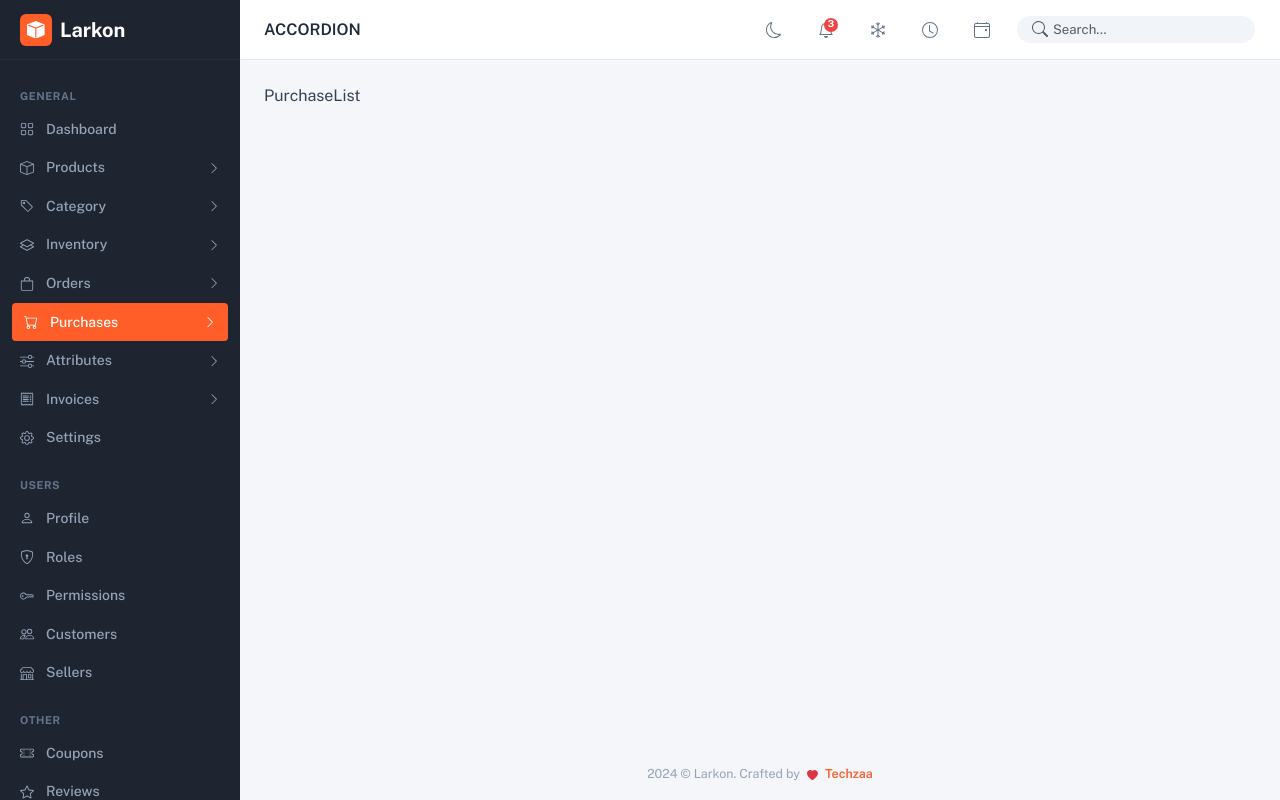
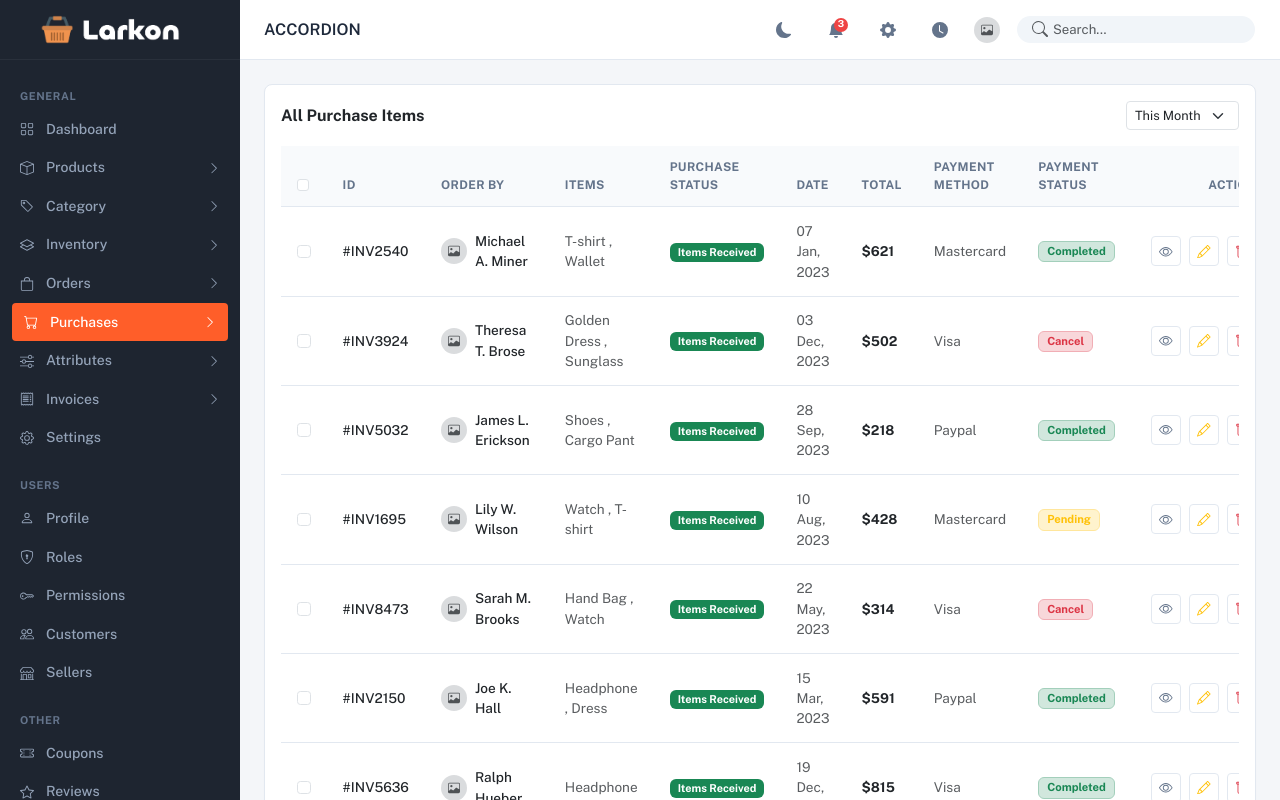
Before and after one commit to Potnuru-Jayavijaygopi/larkonproject, a React (Vite) app: page /purchases/list in a window 1280 px wide. Shown: the top 800 px of the page. Built offline with nearby package versions, Linux system fonts and the light colour scheme.

Commit message:
Added Purchase List Screen

```diff
--- a/src/Components/Header.jsx
+++ b/src/Components/Header.jsx
@@ -1,5 +1,5 @@
 import React from 'react';
-import { BsMoon, BsBell, BsSnow, BsClock, BsCalendar4Event, BsSearch } from 'react-icons/bs';
+import { BsSearch,BsGearFill,BsGear,BsImage, BsClockFill, BsMoonFill,BsBellFill } from 'react-icons/bs';
 
 function Header({ title = 'ACCORDION' }) {
   return (
@@ -11,27 +11,29 @@ function Header({ title = 'ACCORDION' }) {
       <div className="d-flex align-items-center gap-3">
 
         <button className="header-icon-btn" type="button" title="Toggle Theme">
-          <BsMoon />
+          <BsMoonFill />
         </button>
 
 
         <button className="header-icon-btn" type="button" title="Notifications">
-          <BsBell />
+          <BsBellFill />
           <span className="notification-dot">3</span>
         </button>
 
 
         <button className="header-icon-btn" type="button" title="Settings">
-          <BsSnow />
+          <BsGearFill />
         </button>
 
         <button className="header-icon-btn" type="button" title="Schedule">
-          <BsClock />
+          <BsClockFill />
         </button>
 
-        <button className="header-icon-btn" type="button" title="Calendar">
-          <BsCalendar4Event />
+      <div className='rounded-4 bg-secondary bg-opacity-25 d-flex align-items-center justify-content-center flex-shrink-0' style={{width : 26,height : 26}}>
+          <button className="header-icon-btn text-dark opacity-75" type="button" title="Calendar" style={{fontSize : 12}}>
+          <BsImage />
         </button>
+      </div>
 
         <div className="header-search">
           <BsSearch className="position-absolute start-0 ms-3 top-50 translate-middle-y text-muted" />
--- a/src/Components/Sidebar.jsx
+++ b/src/Components/Sidebar.jsx
@@ -1,4 +1,5 @@
 import React, { useState } from 'react';
+import logo from "../assets/logo.png"
 import { NavLink, useLocation, useNavigate } from 'react-router-dom';
 import {
   BsBoxFill,
@@ -66,10 +67,7 @@ function Sidebar() {
           className="logo-text cursor-pointer"
           onClick={(e) => handleStandaloneClick(e, '/')}
         >
-          <span className="logo-icon">
-            <BsBoxFill />
-          </span>
-          Larkon
+          <img src={logo} alt="logo" width="140" style={{marginLeft: 20}} />
         </div>
       </div>
 
--- a/src/Pages/purchases/PurchaseList.jsx
+++ b/src/Pages/purchases/PurchaseList.jsx
@@ -1,9 +1,219 @@
-import React from 'react'
+import React, { useState } from 'react'
+import { BsEye, BsImage, BsPencil, BsTrash } from 'react-icons/bs';
 
-function PurchaseList() {
-  return (
-    <div>PurchaseList</div>
-  )
+
+  const initialPurchases  = [
+    {
+      id : "#INV2540",
+      orderBy : "Michael A. Miner",
+      items : "T-shirt , Wallet",
+      purchaseStatus : "Items Received",
+      date : "07 Jan, 2023",
+      total : "$621",
+      paymentMethod : "Mastercard",
+      paymentStatus : "Completed",
+    },{
+      id : "#INV3924",
+      orderBy : "Theresa T. Brose",
+      items : "Golden Dress , Sunglass",
+      purchaseStatus : "Items Received",
+      date : "03 Dec, 2023",
+      total : "$502",
+      paymentMethod : "Visa",
+      paymentStatus : "Cancel",
+    },{
+      id :"#INV5032",
+      orderBy : "James L. Erickson",
+      items : "Shoes , Cargo Pant",
+      purchaseStatus : "Items Received",
+      date : "28 Sep, 2023",
+      total : "$218",
+      paymentMethod : "Paypal",
+      paymentStatus : "Completed",
+    },{
+      id : "#INV1695",
+      orderBy : "Lily W. Wilson",
+      items : "Watch , T-shirt",
+      purchaseStatus  :"Items Received",
+      date : "10 Aug, 2023",
+      total : "$428",
+      paymentMethod : "Mastercard",
+      paymentStatus : "Pending",
+    },{
+       id : "#INV8473",
+       orderBy : "Sarah M. Brooks",
+       items : "Hand Bag , Watch",
+       purchaseStatus : "Items Received",
+       date : "22 May, 2023",
+       total : "$314",
+       paymentMethod : "Visa",
+       paymentStatus : "Cancel",
+    },{
+      id : "#INV2150",
+      orderBy : "Joe K. Hall",
+      items : "Headphone , Dress",
+      purchaseStatus : "Items Received",
+      date  : "15 Mar, 2023",
+      total : "$591",
+      paymentMethod : "Paypal",
+      paymentStatus : "Completed",
+    },
+    {
+      id : "#INV5636",
+      orderBy : "Ralph Hueber",
+      items : "Headphone",
+      purchaseStatus : "Items Received",
+      date : "19 Dec, 2023",
+      total : "$815",
+      paymentMethod : "Visa",
+      paymentStatus : "Completed",
+
+    },{
+      id : "#INV2940",
+      orderBy : "Sarah Drescher",
+      items : "Cap , Sunglass , Hand Bag",
+      purchaseStatus : "Items Received",
+      date : "11 Jun, 2023",
+      total : "$715",
+      paymentMethod : "Mastercard",
+      paymentStatus : "Completed",
+    },
+    {
+      id :"#INV9027",
+      orderBy : "Leonie Meister",
+      items : "Headphone , T-shirt",
+      purchaseStatus : "Items Received",
+      date : "19 Mar, 2023",
+      total : "$351",
+      paymentMethod : "Paypal",
+      paymentStatus : "Pending",
+    },
+  ];
+  const paymentStatusMap ={
+    Completed : {
+      bg : "bg-success-subtle",
+      text : "text-success",
+      border : "border-success-subtle",
+
+    },
+    Cancel : {
+      bg : "bg-danger-subtle",
+      text : "text-danger",
+      border :"border-danger-subtle",
+    },
+    Pending : {
+      bg : "bg-warning-subtle",
+      text : "text-warning",
+      border : "border-warning-subtle",
+    }
+  };
+  const actionButtons = [
+    {icon : <BsEye/>,title : "View",className : ""},
+    {icon : <BsPencil/>,title : "Edit",className : "text-warning"},
+  ];
+  function PurchaseList() {
+    const [purchases,setPurchases] = useState(initialPurchases);
+    const [selectedIds,setSelectedIds] = useState([]);
+    const[currentPage,setCurrentPage] = useState(1);
+    const handleSelectAll = ({target : {checked}})=>setSelectedIds(checked ? purchases.map(({id})=>id):[]);
+
+
+    const handleSelectRow = (id)=>
+      setSelectedIds((prev)=>prev.includes(id) ? prev.filter((item)=>item !== id) : [...prev, id]);
+
+    const handleDeleteRow = (id)=>setPurchases((prev)=>prev.filter((item)=>item.id !== id));
+
+    const renderPaymentStatusBadge = (status)=>{
+      const style = paymentStatusMap[status] || paymentStatusMap.Pending;
+      return (
+        <span className={`badge ${style.bg} ${style.text} border ${style.border} px-2 py-1`} style={{fontSize : "0.7rem"}}>{status}
+
+        </span>
+      );
+    };
+   return (
+    <div className='content-card p-3 mb-4'>
+      <div className='d-flex justify-content-between align-items-center mb-3'>
+        <h6 className='fw-bold text-dark mb-0'>All Purchase Items</h6>
+        <select name="" id="" className='form-select form-select-sm' style={{width : "auto",fontSize:"0.8rem"}}>
+          {["This Month", "Last Month","This Year"].map((item)=>(
+            <option key={item}>{item}</option>
+          ))}
+        </select>
+      </div>
+      <div className='table-responsive'>
+        <table className='table table-custom align-middle mb-0' style={{fontSize : "0.825rem"}}>
+          <thead>
+            <tr className='text-muted' style={{fontSize : "0.75rem"}}>
+              <th style={{width : "30px"}}>
+                <input type="checkbox" className='form-check-input'checked = {purchases.length > 0 && selectedIds.length === purchases.length} onChange={handleSelectAll} />
+              </th>
+              <th>ID</th>
+              <th>Order By</th>
+              <th>Items</th>
+              <th>Purchase Status</th>
+              <th>Date</th>
+              <th>Total</th>
+              <th>Payment Method</th>
+              <th>Payment Status</th>
+              <th className='text-end'>Action</th>
+            </tr>
+          </thead>
+          <tbody>
+            {
+              purchases.map((item)=>(
+                <tr key={item.id}>
+                  <td>
+                    <input type="checkbox" className='form-check-input' checked = {selectedIds.includes(item.id)} onChange={()=>handleSelectRow(item.id)}/>
+                  </td>
+                  <td className='fw-medium text-dark'>{item.id}</td>
+                  <td>
+                    <div className='d-flex align-items-center gap-2'>
+                      <div className='rounded-circle bg-secondary bg-opacity-25 d-flex align-items-center justify-content-center flex-shrink-0' style={{width : 26,height : 26}}>
+                        <BsImage className='text-dark opacity-75' style={{fontSize : 12}}/>
+
+                      </div>
+                      <span className='fw-medium text-dark'>{item.orderBy}</span>
+                    </div>
+                  </td>
+                  <td className='text-muted'>{item.items}</td>
+                  <td>
+                    <span className='badge bg-success text-white px-2 py-1' style={{fontSize : "0.68rem",backgroundColor : "#10b981",}}>{item.purchaseStatus}</span>
+                  </td>
+                  <td className='text-muted'>{item.date}</td>
+                  <td className='fw-bold text-dark'>{item.total}</td>
+                  <td className='text-muted'>{item.paymentMethod}</td>
+                  <td>{renderPaymentStatusBadge(item.paymentStatus)}</td>
+                  <td className='text-end'>
+                    <div className='d-inline-flex gap-1'>
+                      {
+                        actionButtons.map((btn)=>(
+                          <button key={btn.title} type='button' title={btn.title} className={`action-btn ${btn.className}`}>{btn.icon}</button>
+                        ))
+                      }
+                      <button type='button' title='Delete' className='action-btn delete-btn text-danger' onClick={()=> handleDeleteRow(item.id)}>
+                        <BsTrash/>
+                      </button>
+                    </div>
+                  </td>
+                </tr>
+              ))
+            }
+          </tbody>
+        </table>
+      </div>
+      <div className='d-flex justify-content-end align-items-center mt-3 gap-1'>
+        <button className='btn btn-sm btn-light  border text-muted px-2 py-1' type='button' style={{fontSize : "0.78rem"}}>Previous</button>
+        {[1,2,3].map((page)=>(
+          <button key={page} type='button' onClick={()=>setCurrentPage(page)} className={`btn btn-sm ${currentPage === page ? "btn-add-product" : "btn-light border"} px-2 py-1`} style={{fontSize : "0.78rem"}}>{page}</button>
+
+        ))}
+        <button className='btn btn-sm btn-light border text-muted px-2 py-1' type='button'
+        style={{fontSize : "0.78rem"}}>Next</button>
+
+      </div>
+    </div>
+  );
 }
 
-export default PurchaseList
+export default PurchaseList;
```
Also changed, not shown: src/assets/logo.png (added).
